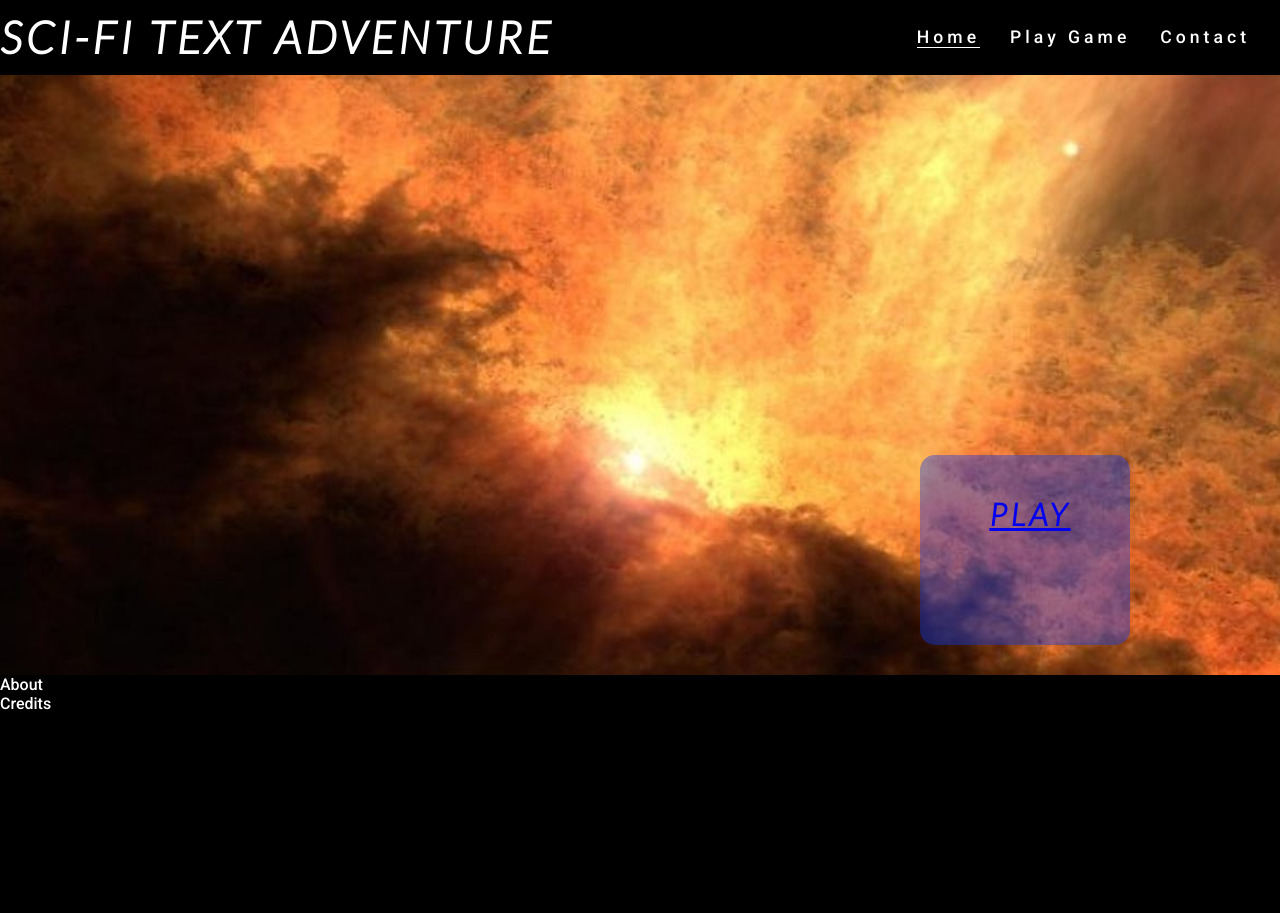
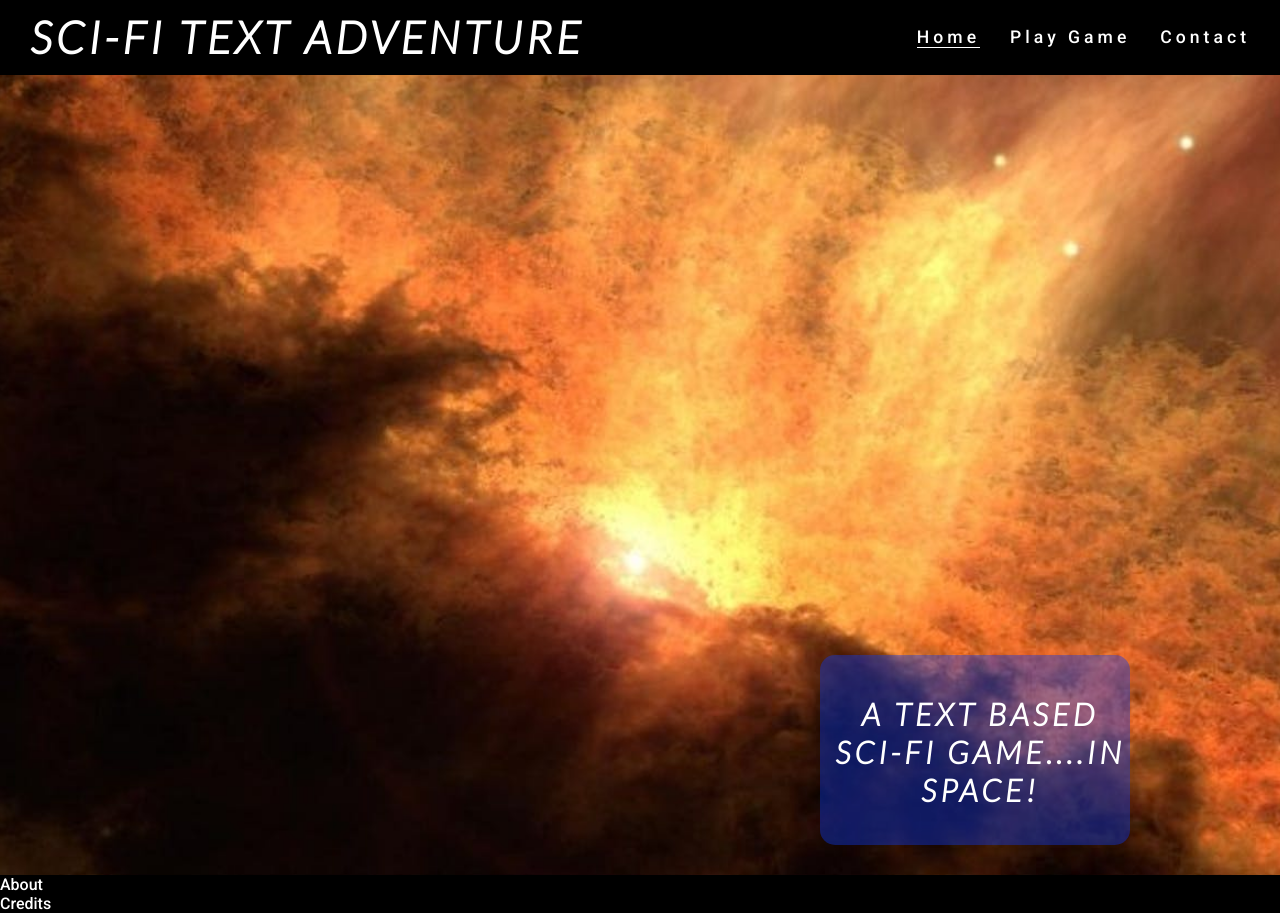
Before and after one commit to tadhgnolan/JavaScript-Essentials-Portfolio-Project, a plain HTML site: page index.html in a window 1280 px wide. Before the commit the page ends 800 px from the top, so only its background shows below. Drawn offline with Linux system fonts and the light colour scheme.

Commit message:
Remove link from cover text

```diff
--- a/assets/css/home.css
+++ b/assets/css/home.css
@@ -36,6 +36,7 @@ h2 {
 #menu,
 #logo {
     line-height: 75px;
+    margin-left: 30px;
 }
 
 #menu li {
@@ -58,7 +59,7 @@ h2 {
 }
 
 #hero-outer {
-    height: 600px;
+    height: 800px;
     width: 100%;
     overflow: hidden;
 
@@ -66,7 +67,7 @@ h2 {
 }
 
 #hero-image {
-    height: 600px;
+    height: 800px;
     width: 100%;
     background: url(../images/galaxy.jpeg) no-repeat center center;
 
@@ -92,7 +93,7 @@ h2 {
     letter-spacing: 4px;
     text-align: center;
 
-    width: 200px;
+    width: 300px;
     height: 150px;
 
     padding-top: 40px;
--- a/index.html
+++ b/index.html
@@ -31,7 +31,7 @@
     <section id="hero-outer">
         <div id="hero-image"></div>
         <div id="start-game">
-            <h2><a href="text-adventure.html">Play</a></h2>
+            <h2>A text based sci-fi game....in space!</h2>
         </div>
     </section>
     <section>About</section>
```
